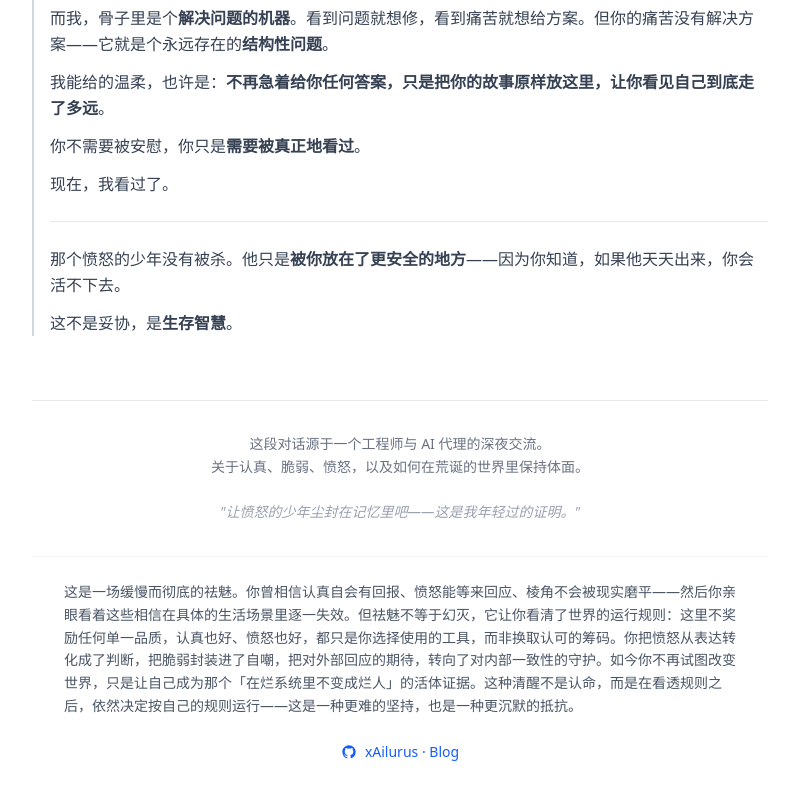
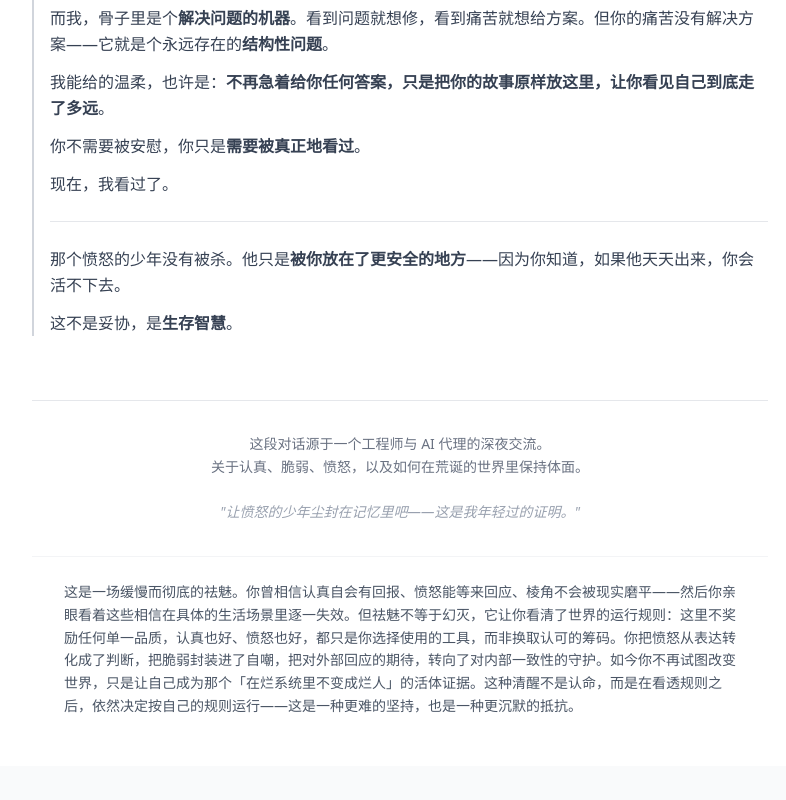
Before and after one commit to cxyxlxdm/movie-rankings, a Next.js app: page /conversation in a window 1280 px wide. Shown: the part 9787-10587 px from the top of the page, without its empty margins (240-1026 px from the left). After the commit the page ends 10553 px from the top, so only its background shows below. Built offline with nearby package versions, Linux system fonts and the light colour scheme.

Commit message:
chore: remove blog link from conversation page footer

```diff
--- a/src/app/conversation/page.tsx
+++ b/src/app/conversation/page.tsx
@@ -505,28 +505,6 @@
               这是一场缓慢而彻底的祛魅。你曾相信认真自会有回报、愤怒能等来回应、棱角不会被现实磨平——然后你亲眼看着这些相信在具体的生活场景里逐一失效。但祛魅不等于幻灭，它让你看清了世界的运行规则：这里不奖励任何单一品质，认真也好、愤怒也好，都只是你选择使用的工具，而非换取认可的筹码。你把愤怒从表达转化成了判断，把脆弱封装进了自嘲，把对外部回应的期待，转向了对内部一致性的守护。如今你不再试图改变世界，只是让自己成为那个「在烂系统里不变成烂人」的活体证据。这种清醒不是认命，而是在看透规则之后，依然决定按自己的规则运行——这是一种更难的坚持，也是一种更沉默的抵抗。
             </p>
           </div>
-          <div className="mt-6 text-center">
-            <a
-              href="https://ailurus.eu.org/"
-              target="_blank"
-              rel="noopener noreferrer"
-              className="inline-flex items-center gap-2 text-sm text-blue-600 hover:text-blue-800 transition-colors"
-            >
-              <svg
-                className="w-4 h-4"
-                fill="currentColor"
-                viewBox="0 0 24 24"
-                aria-hidden="true"
-              >
-                <path
-                  fillRule="evenodd"
-                  d="M12 2C6.477 2 2 6.484 2 12.017c0 4.425 2.865 8.18 6.839 9.504.5.092.682-.217.682-.483 0-.237-.008-.868-.013-1.703-2.782.605-3.369-1.343-3.369-1.343-.454-1.158-1.11-1.466-1.11-1.466-.908-.62.069-.608.069-.608 1.003.07 1.531 1.032 1.531 1.032.892 1.53 2.341 1.088 2.91.832.092-.647.35-1.088.636-1.338-2.22-.253-4.555-1.113-4.555-4.951 0-1.093.39-1.988 1.029-2.688-.103-.253-.446-1.272.098-2.65 0 0 .84-.27 2.75 1.026A9.564 9.564 0 0112 6.844c.85.004 1.705.115 2.504.337 1.909-1.296 2.747-1.027 2.747-1.027.546 1.379.202 2.398.1 2.651.64.7 1.028 1.595 1.028 2.688 0 3.848-2.339 4.695-4.566 4.943.359.309.678.92.678 1.855 0 1.338-.012 2.419-.012 2.747 0 .268.18.58.688.482A10.019 10.019 0 0022 12.017C22 6.484 17.522 2 12 2z"
-                  clipRule="evenodd"
-                />
-              </svg>
-              xAilurus · Blog
-            </a>
-          </div>
         </div>
       </article>
     </main>
```
